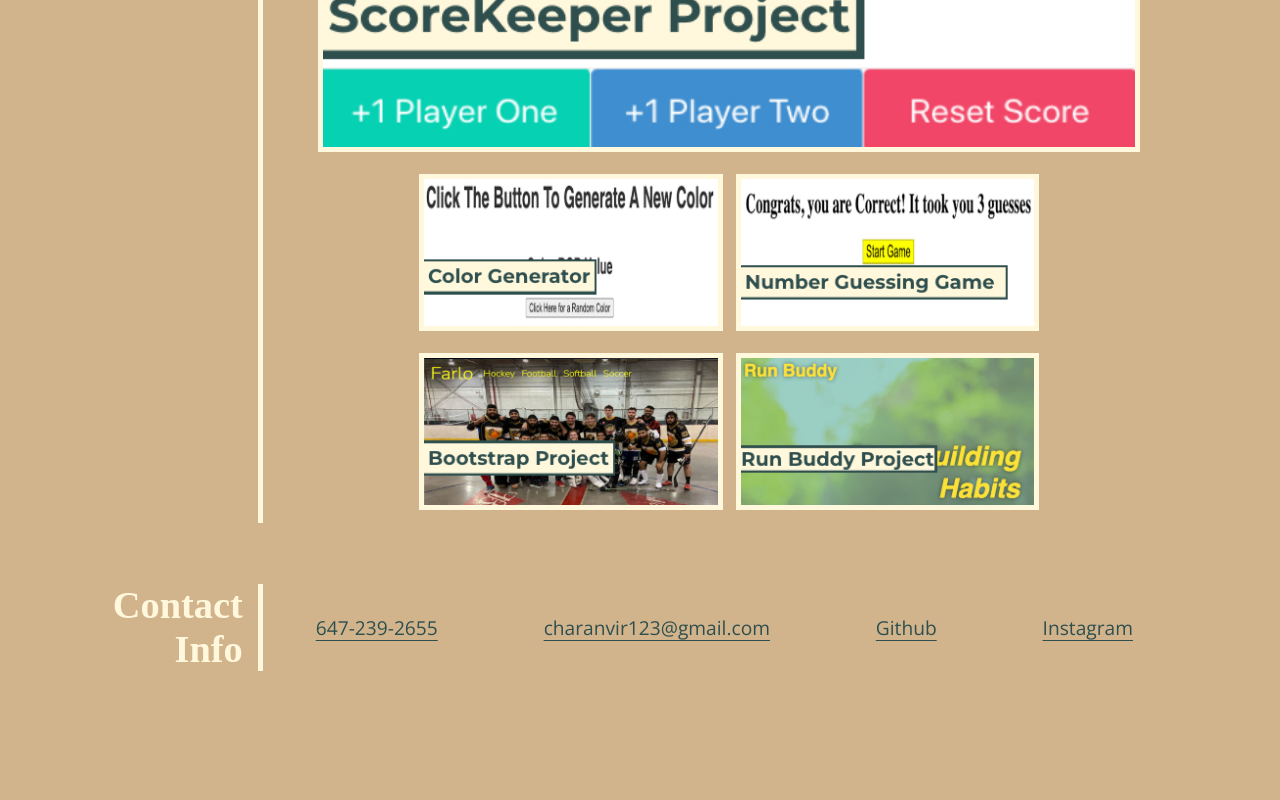
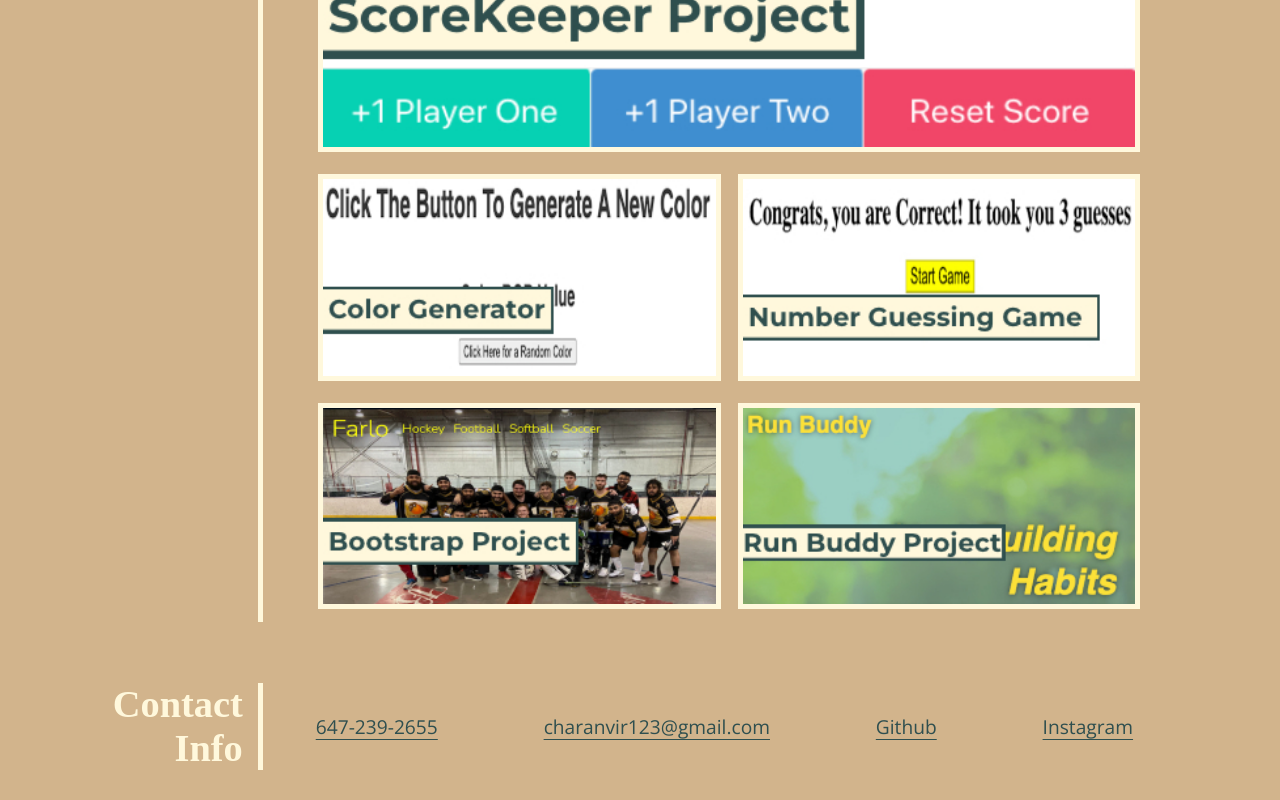
Before and after one commit to Charanvir/Official-Portfolio, a plain HTML site: page index.html in a window 1280 px wide. Shown: the part 1008-1808 px from the top of the page. Before the commit the page ends 1709 px from the top, so only its background shows below. Drawn offline with nearby package versions, Linux system fonts and the light colour scheme.

Commit message:
fixed sizing issues for all project images

```diff
--- a/assets/css/style1.css
+++ b/assets/css/style1.css
@@ -169,7 +169,7 @@ header nav a:hover {
 
 .twoProjects {
     display: flex;
-    max-width: 100%;
+    width: 90%;
     max-height: 100%;
     justify-content: space-between;
     margin: 1% 0;
@@ -186,7 +186,7 @@ header nav a:hover {
 }
 
 .singleProject {
-    max-width: 49%;
+    width: 49%;
 }
 
 
```
